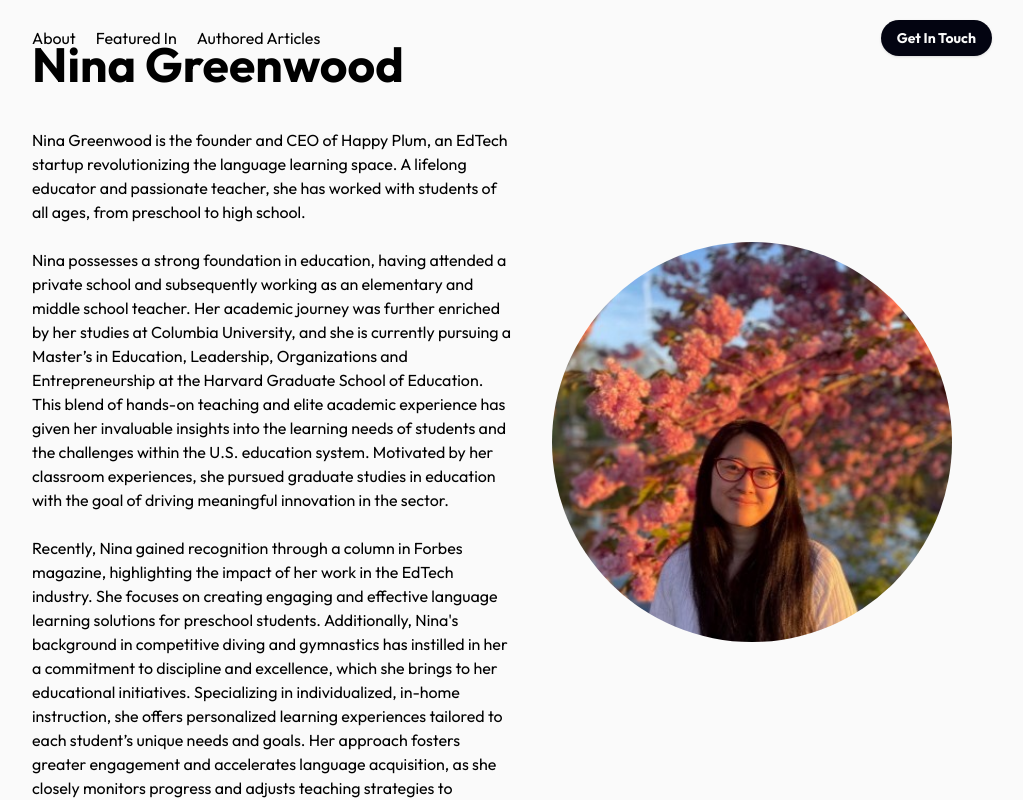
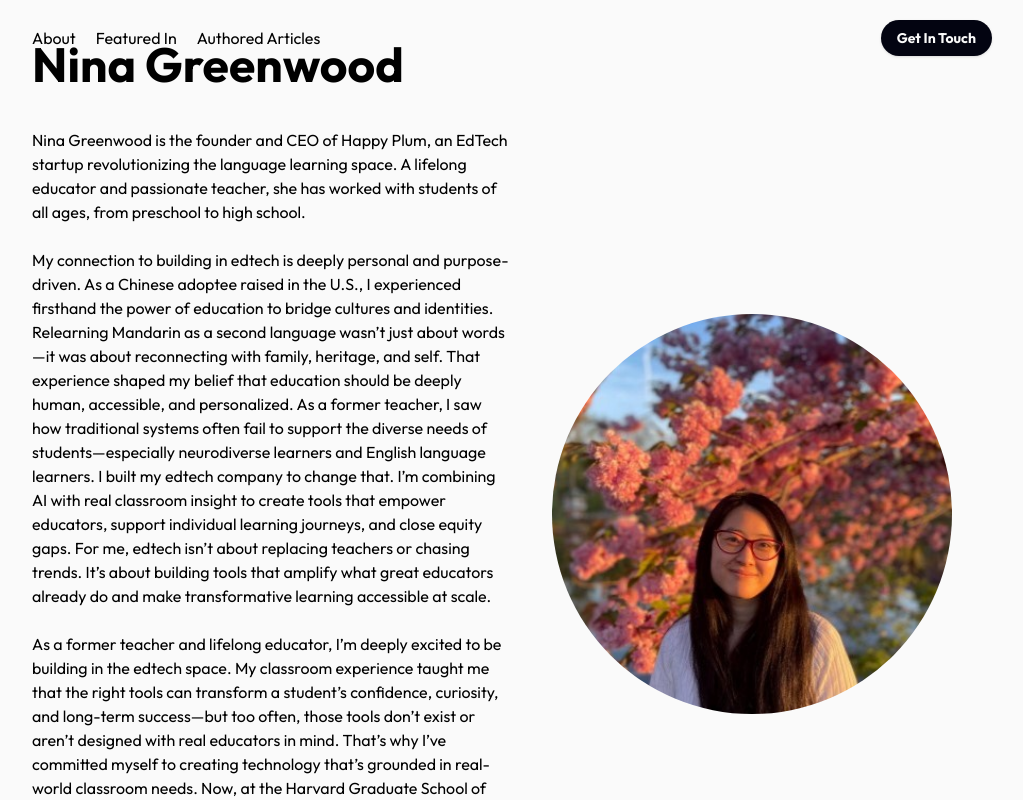
Before and after one commit to PirateKing55/nina-portfolio, a Next.js app: page / in a window 1280 px wide. Shown: the top 800 px of the page, without its empty margins (128-1151 px from the left). Built offline with nearby package versions, Linux system fonts and the light colour scheme.

Commit message:
Update Bio in /components/first-section.tsx file

```diff
--- a/src/components/first-section.tsx
+++ b/src/components/first-section.tsx
@@ -43,9 +43,13 @@ export default function FirstSection() {
   Nina Greenwood is the founder and CEO of Happy Plum, an EdTech startup revolutionizing the language learning space. A lifelong educator and passionate teacher, she has worked with students of all ages, from preschool to high school.
 
   <br />
-  <br />Nina possesses a strong foundation in education, having attended a private school and subsequently working as an elementary and middle school teacher. Her academic journey was further enriched by her studies at Columbia University, and she is currently pursuing a Master’s in Education, Leadership, Organizations and Entrepreneurship at the Harvard Graduate School of Education. This blend of hands-on teaching and elite academic experience has given her invaluable insights into the learning needs of students and the challenges within the U.S. education system. Motivated by her classroom experiences, she pursued graduate studies in education with the goal of driving meaningful innovation in the sector.
+  <br />My connection to building in edtech is deeply personal and purpose-driven. As a Chinese adoptee raised in the U.S., I experienced firsthand the power of education to bridge cultures and identities. Relearning Mandarin as a second language wasn’t just about words—it was about reconnecting with family, heritage, and self. That experience shaped my belief that education should be deeply human, accessible, and personalized.
+As a former teacher, I saw how traditional systems often fail to support the diverse needs of students—especially neurodiverse learners and English language learners. I built my edtech company to change that. I’m combining AI with real classroom insight to create tools that empower educators, support individual learning journeys, and close equity gaps.
+For me, edtech isn’t about replacing teachers or chasing trends. It’s about building tools that amplify what great educators already do and make transformative learning accessible at scale.
 
-  <br /><br />Recently, Nina gained recognition through a column in Forbes magazine, highlighting the impact of her work in the EdTech industry. She focuses on creating engaging and effective language learning solutions for preschool students. Additionally, Nina's background in competitive diving and gymnastics has instilled in her a commitment to discipline and excellence, which she brings to her educational initiatives. Specializing in individualized, in-home instruction, she offers personalized learning experiences tailored to each student’s unique needs and goals. Her approach fosters greater engagement and accelerates language acquisition, as she closely monitors progress and adjusts teaching strategies to maximize learning outcomes.
+  <br /><br />As a former teacher and lifelong educator, I’m deeply excited to be building in the edtech space. My classroom experience taught me that the right tools can transform a student’s confidence, curiosity, and long-term success—but too often, those tools don’t exist or aren’t designed with real educators in mind.
+That’s why I’ve committed myself to creating technology that’s grounded in real-world classroom needs. Now, at the Harvard Graduate School of Education, I’m continuing this work through research and development in generative AI—exploring how it can personalize learning, support neurodiverse students, and reduce the administrative burden on teachers.
+This isn’t just a field I’m working in—it’s a mission I believe in. I’m building solutions that merge cutting-edge AI with the empathy and adaptability of great teaching.
 </motion.p>
 
       </div>
```
